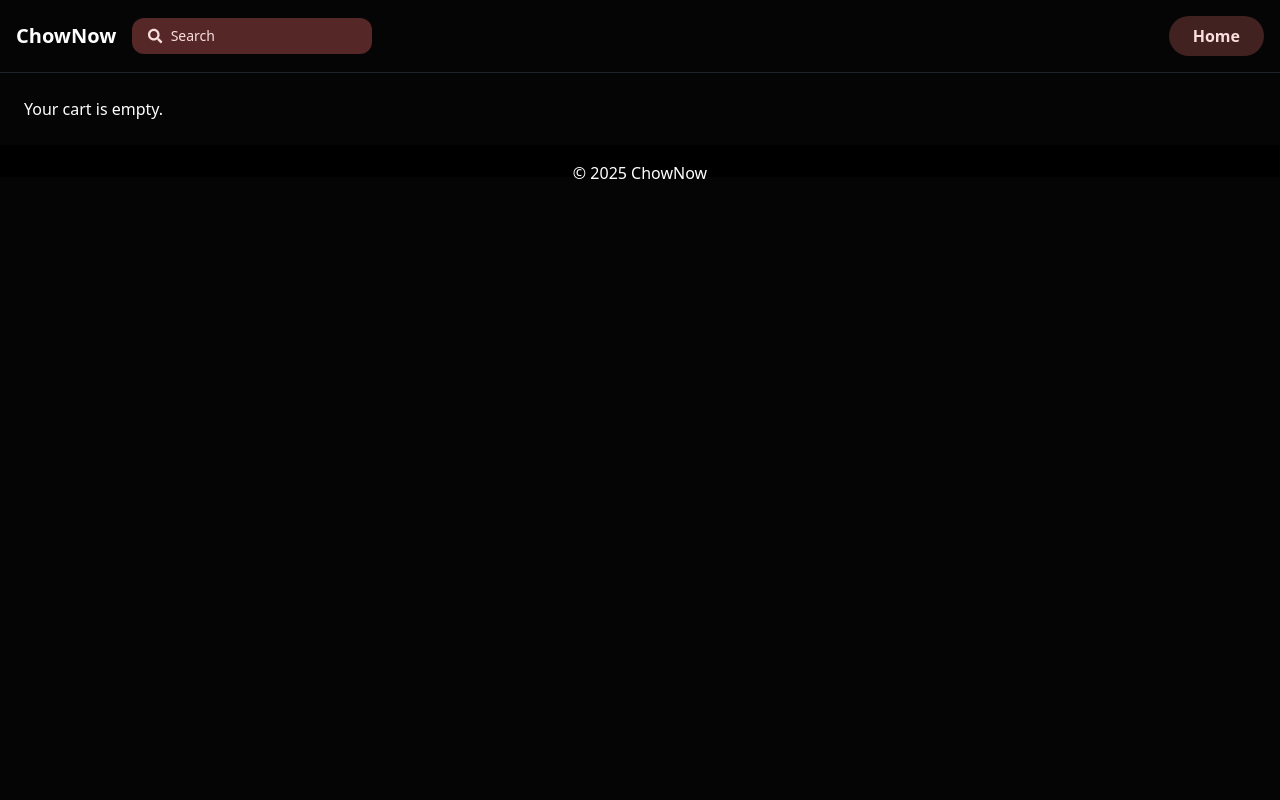
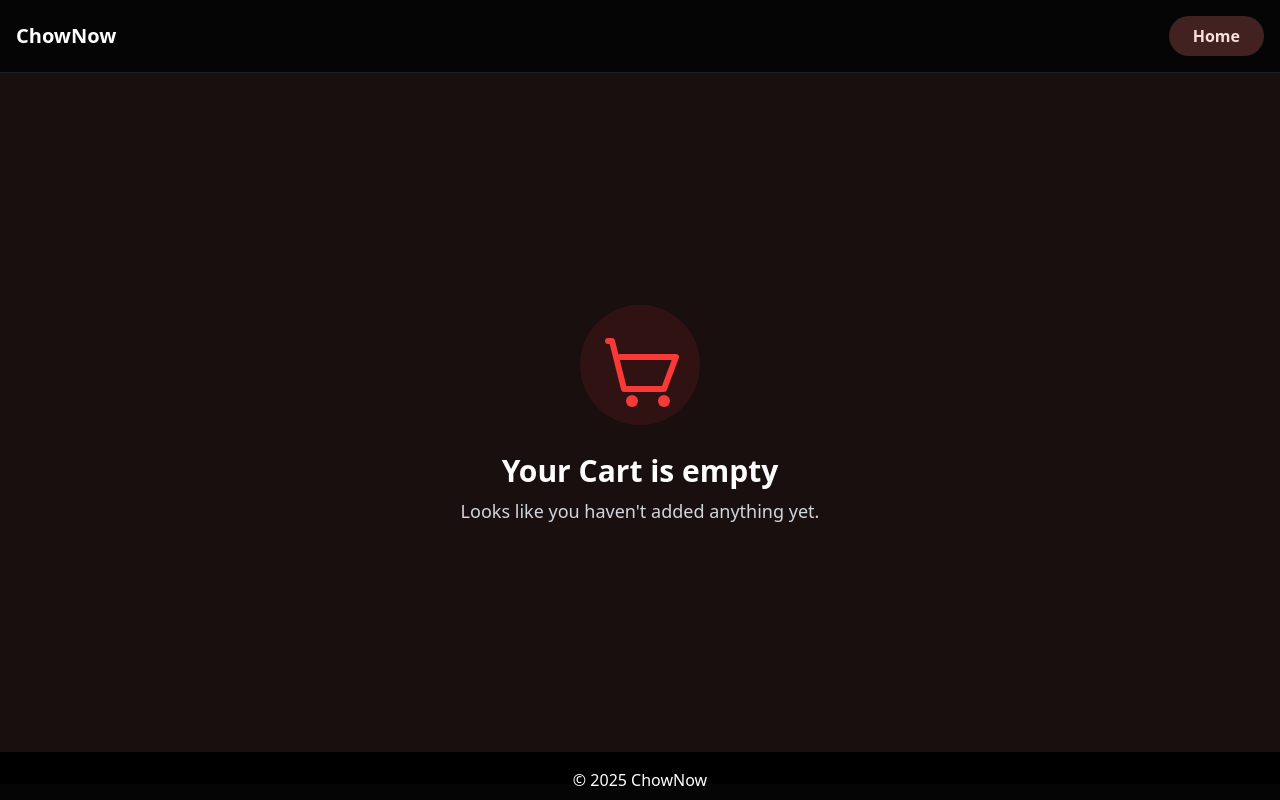
Before and after one commit to ROHINSAI/ChowNow, a React (Vite) app in the folder frontend/: page /cart in a window 1280 px wide. Built offline with nearby package versions, Linux system fonts and the light colour scheme.

Commit message:
empty-cart

```diff
--- a/frontend/src/components/Header.jsx
+++ b/frontend/src/components/Header.jsx
@@ -1,3 +1,4 @@
+import { useSelector } from "react-redux";
 import RoundedButton from "./Button";
 import SearchBar from "./Searchbar";
 import { useLocation } from "react-router-dom";
@@ -6,13 +7,15 @@ function Header() {
   const location = useLocation();
   const path = location.pathname;
   const isHome = path === "/";
+  const cartItems = useSelector((state) => state.cart.items);
+  const cartItemCount = Object.keys(cartItems).length;
 
   return (
     <header className="flex justify-between items-center p-4 border-b border-gray-700/50">
       {/* Left: Logo + Search */}
       <div className="flex items-center space-x-4">
         <div className="text-xl font-bold">ChowNow</div>
-        <SearchBar variant="inline" />
+        {/* <SearchBar variant="inline" /> */}
       </div>
 
       {/* Right: Buttons */}
@@ -20,7 +23,7 @@ function Header() {
         {isHome ? (
           <>
             <RoundedButton
-              text="Cart"
+              text={`Cart (${cartItemCount})`}
               to="/cart"
               bgColor="bg-red-600"
               textColor="text-white"
@@ -33,12 +36,24 @@ function Header() {
             />
           </>
         ) : (
+          <>
+            <>
+              {cartItemCount > 0 && (
+                <RoundedButton
+                  text={`Cart (${cartItemCount})`}
+                  to="/cart"
+                  bgColor="bg-red-600"
+                  textColor="text-white"
+                />
+              )}
+            </>
             <RoundedButton
               text="Home"
               to="/"
               bgColor="bg-[#422121]"
               textColor="text-[#f9dede]"
             />
+          </>
         )}
       </div>
     </header>
--- a/frontend/src/components/RestaurantsCarousel.jsx
+++ b/frontend/src/components/RestaurantsCarousel.jsx
@@ -1,10 +1,11 @@
-import React from "react";
 import restaurants from "../data/restaurants.json";
 import { useNavigate } from "react-router-dom";
 
 const RestaurantCarousel = ({ title }) => {
   let displayedRestaurants = [];
+
   const navigate = useNavigate();
+
   if (title === "Featured Restaurants") {
     displayedRestaurants = [...restaurants]
       .sort(() => 0.5 - Math.random())
@@ -16,12 +17,16 @@ const RestaurantCarousel = ({ title }) => {
   } else if (title === "All Restaurants") {
     displayedRestaurants = [...restaurants];
   }
+
   function handleClick(id) {
     navigate(`/menu/${id}`);
   }
+
   return (
-    <div className="mt-8">
-      <h2 className="text-2xl font-bold text-white mb-4">{title}</h2>
+    <div className="mt-8 ">
+      <h2 className="text-2xl font-bold text-white mb-4">
+        {title}
+      </h2>
       <div
         className={
           title === "All Restaurants"
@@ -41,13 +46,13 @@ const RestaurantCarousel = ({ title }) => {
             />
             <div className="mt-2 text-white">
               <h3
-                className="font-medium text-base"
+                className="font-medium text-base hover:text-blue-500 hover:cursor-pointer"
                 onClick={() => handleClick(restaurant.id)}
               >
                 {restaurant.restaurant_name}
               </h3>
               <p className="text-sm text-[#d8baba]">
-                {restaurant.avg_ratings.toFixed(1)} • 25–30 min
+                {restaurant.avg_ratings.toFixed(1)} • 25-30 min
               </p>
             </div>
           </div>
--- a/frontend/src/data/restaurants.json
+++ b/frontend/src/data/restaurants.json
@@ -717,7 +717,7 @@
   {
     "id": "rest_006",
     "restaurant_name": "Golden Wok",
-    "restaurant_photo": "https://images.unsplash.com/photo-1556909114-4e64e0b8d251?ixlib=rb-4.0.3&auto=format&fit=crop&w=1000&q=80",
+    "restaurant_photo": "https://images.unsplash.com/photo-1555396273-367ea4eb4db5?q=80&w=1074&auto=format&fit=crop&ixlib=rb-4.1.0&ixid=M3wxMjA3fDB8MHxwaG90by1wYWdlfHx8fGVufDB8fHx8fA%3D%3D",
     "info": "Authentic Chinese restaurant specializing in Cantonese cuisine. Known for our dim sum, roasted duck, and traditional wok dishes.",
     "no_of_ratings": 789,
     "avg_ratings": 4.4,
--- a/frontend/src/main.jsx
+++ b/frontend/src/main.jsx
@@ -1,9 +1,10 @@
 import { StrictMode } from "react";
 import { createRoot } from "react-dom/client";
+import { Provider } from "react-redux";
 import "./index.css";
 import App from "./App.jsx";
-import { Provider } from "react-redux";
 import store from "./components/store.js";
+
 createRoot(document.getElementById("root")).render(
   <StrictMode>
     <Provider store={store}>
--- a/frontend/src/pages/Cart.jsx
+++ b/frontend/src/pages/Cart.jsx
@@ -1,7 +1,10 @@
-import React from "react";
 import { useSelector, useDispatch } from "react-redux";
-import { incrementQuantity, decrementQuantity } from "../components/cartSlice";
+import {
+  incrementQuantity,
+  decrementQuantity,
+} from "../components/cartSlice";
 import { useNavigate } from "react-router-dom";
+
 const Cart = () => {
   const cartItems = useSelector((state) => state.cart.items);
   const dispatch = useDispatch();
@@ -10,7 +13,40 @@ const Cart = () => {
   const items = Object.values(cartItems);
 
   if (items.length === 0) {
-    return <div className="text-white p-6">Your cart is empty.</div>;
+    return (
+      <div className="flex flex-col flex-1 items-center justify-center bg-[#1a0f0f]">
+        <svg
+          xmlns="http://www.w3.org/2000/svg"
+          fill="none"
+          viewBox="0 0 64 64"
+          className="w-32 h-32 mb-6 text-[#F93838]"
+        >
+          <circle
+            cx="32"
+            cy="32"
+            r="30"
+            fill="#F93838"
+            opacity="0.1"
+          />
+          <path
+            d="M16 20h2l6 24h20l6-16H22"
+            stroke="#F93838"
+            strokeWidth="3"
+            strokeLinecap="round"
+            strokeLinejoin="round"
+            fill="none"
+          />
+          <circle cx="28" cy="50" r="3" fill="#F93838" />
+          <circle cx="44" cy="50" r="3" fill="#F93838" />
+        </svg>
+        <h2 className="text-3xl font-bold text-white mb-2">
+          Your Cart is empty
+        </h2>
+        <p className="text-lg text-gray-300">
+          Looks like you haven&apos;t added anything yet.
+        </p>
+      </div>
+    );
   }
 
   // Calculate subtotal
@@ -39,7 +75,10 @@ const Cart = () => {
       {/* Cart Items */}
       <div className="space-y-6 mb-8">
         {items.map((item) => (
-          <div key={item.id} className="flex items-center justify-between">
+          <div
+            key={item.id}
+            className="flex items-center justify-between"
+          >
             {/* Item Image and Details */}
             <div className="flex items-center space-x-4">
               <img
@@ -51,14 +90,18 @@ const Cart = () => {
                 <p className="text-sm text-white font-medium">
                   {item.quantity}x {item.name}
                 </p>
-                <p className="text-xs text-gray-400">{item.category}</p>
+                <p className="text-xs text-gray-400">
+                  {item.category}
+                </p>
               </div>
             </div>
 
             {/* Quantity Controls */}
             <div className="flex items-center gap-3 bg-[#3c1e1e] rounded-full px-3 py-1.5">
               <button
-                onClick={() => dispatch(decrementQuantity(item.id))}
+                onClick={() =>
+                  dispatch(decrementQuantity(item.id))
+                }
                 className="w-6 h-6 flex items-center justify-center text-white font-bold rounded-full bg-[#5c2e2e]"
               >
                 −
@@ -67,7 +110,9 @@ const Cart = () => {
                 {item.quantity}
               </span>
               <button
-                onClick={() => dispatch(incrementQuantity(item.id))}
+                onClick={() =>
+                  dispatch(incrementQuantity(item.id))
+                }
                 className="w-6 h-6 flex items-center justify-center text-white font-bold rounded-full bg-[#5c2e2e]"
               >
                 +
@@ -86,13 +131,19 @@ const Cart = () => {
 
       {/* Delivery Details */}
       <div className="mb-8">
-        <h3 className="text-xl font-bold mb-4">Delivery Details</h3>
+        <h3 className="text-xl font-bold mb-4">
+          Delivery Details
+        </h3>
 
         {/* Address */}
         <div className="flex items-center justify-between py-3 border-b border-[#444]">
           <div>
-            <p className="text-sm font-medium">Delivery Address</p>
-            <p className="text-xs text-gray-400">123 Elm Street, Apt 4B</p>
+            <p className="text-sm font-medium">
+              Delivery Address
+            </p>
+            <p className="text-xs text-gray-400">
+              123 Elm Street, Apt 4B
+            </p>
           </div>
           <span className="text-gray-400">›</span>
         </div>
@@ -109,7 +160,9 @@ const Cart = () => {
         {/* Delivery Fee */}
         <div className="flex items-center justify-between py-3">
           <p className="text-sm font-medium">Delivery Fee</p>
-          <p className="text-sm font-medium">₹{deliveryFee.toFixed(2)}</p>
+          <p className="text-sm font-medium">
+            ₹{deliveryFee.toFixed(2)}
+          </p>
         </div>
       </div>
 
```
Also changed, not shown: frontend/src/components/MenuComponent.jsx (+29 -10 lines). Lines whose indentation alone changed are shown as unchanged.
